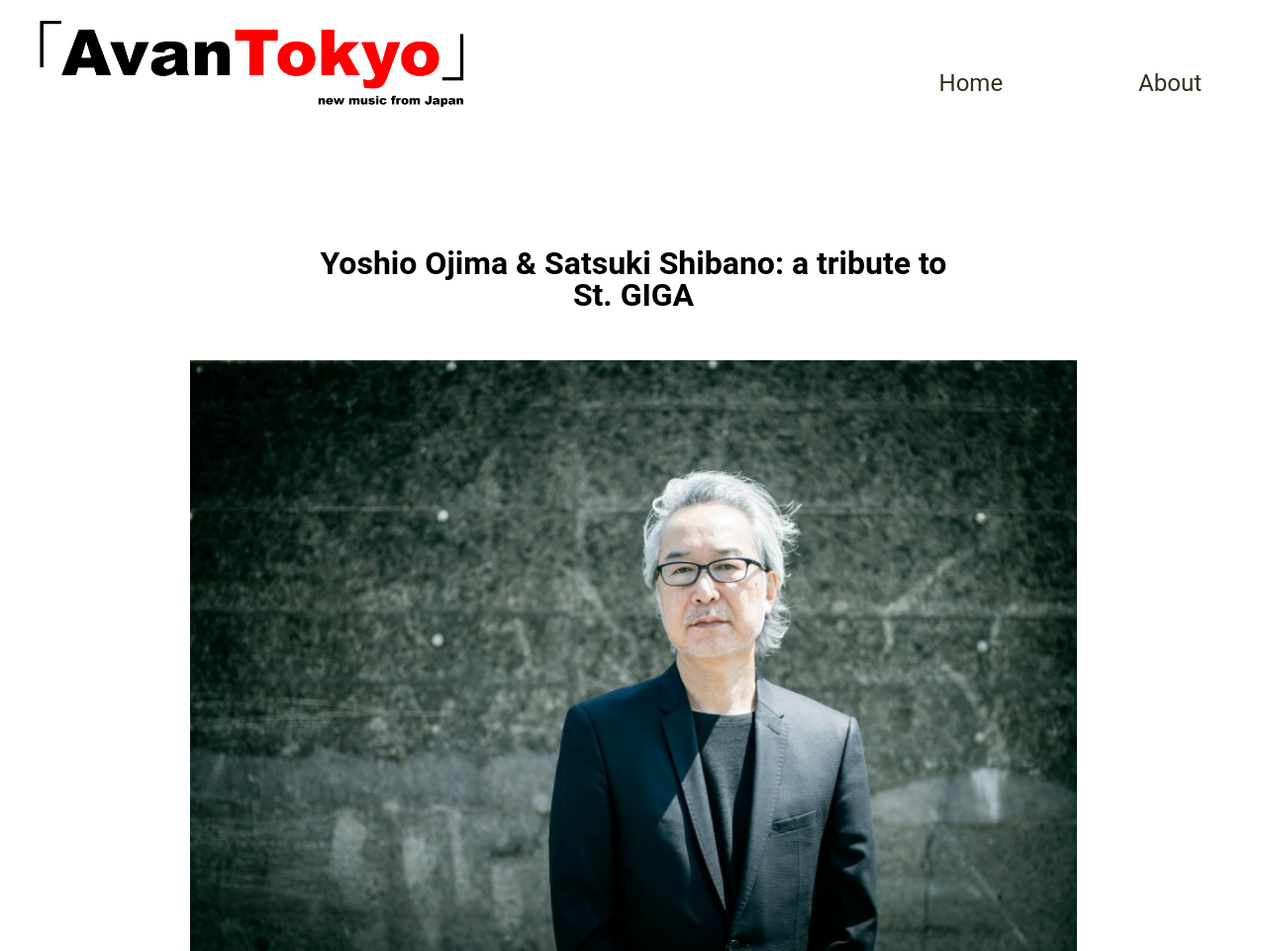
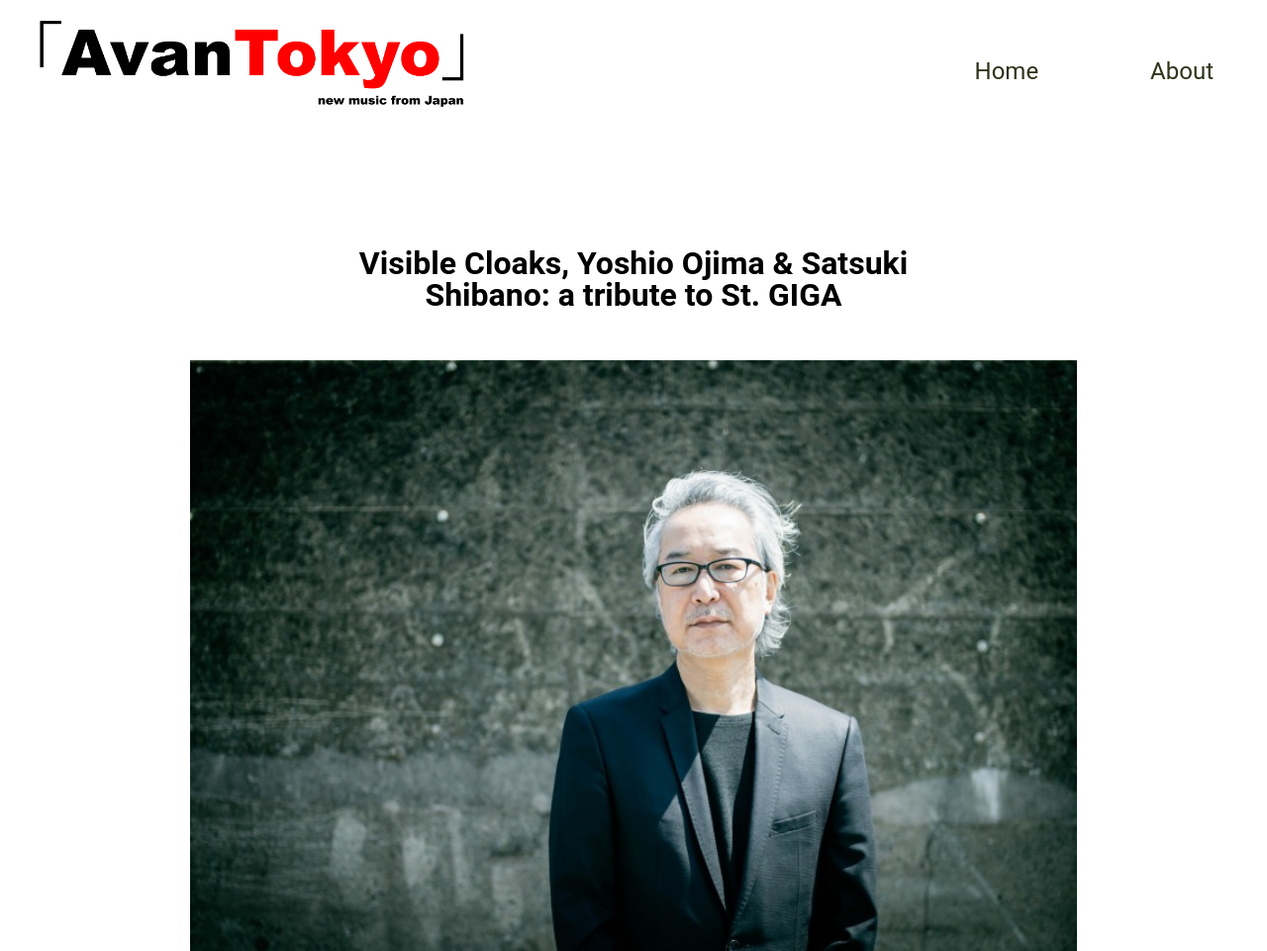
Before and after one commit to avant-tokyo/avant-tokyo.github.io, a plain HTML site: page st-giga.html in a window 1280 px wide. Shown: the top 961 px of the page at 99% size. Drawn offline with Linux system fonts and the light colour scheme.

Commit message:
update text

```diff
--- a/css/styles.css
+++ b/css/styles.css
@@ -52,7 +52,7 @@
 }
 
 .button {
-    margin: 1rem;
+    margin: 0.25rem;
     border-radius: 50%;
     color: #2D3319;
     display: inline-block;
--- a/css/styles1.css
+++ b/css/styles1.css
@@ -53,7 +53,7 @@
 }
 
 .button {
-    margin: 1rem;
+    margin: 0.25rem;
     border-radius: 50%;
     color: #2D3319;
     display: inline-block;
--- a/css/styles2.css
+++ b/css/styles2.css
@@ -53,7 +53,7 @@
 
 .button {
     border-radius: 50%;
-    margin: 1rem;
+    margin: 0.25rem;
     color: #2D3319;
     display: inline-block;
     padding: 50px 50px;
--- a/st-giga.html
+++ b/st-giga.html
@@ -27,7 +27,7 @@
 
     <!-- ***********************  MAIN CONTENT  *********************** -->
 
-    <h1>Yoshio Ojima & Satsuki Shibano: a tribute to St. GIGA</h1>
+    <h1>Visible Cloaks, Yoshio Ojima & Satsuki Shibano: a tribute to St. GIGA</h1>
     <img src="images/yoshio-ojima.jpeg" alt="Yoshio Ojima">
 
     <h3>
@@ -53,7 +53,7 @@
         </p>
         <p>
             On September 27th & 28th AvanTokyo and Public Records proudly honor this legacy and presents the first ever iteration of
-            St. GIGA anywhere outside of Japan in the form of a two-night event in the Sound Room. In close
+            St. GIGA anywhere outside of Japan in the form of a two-night event in Public Records' Sound Room. In close
             collaboration with Visible Cloaks, our team has programmed these nights to sojourn through the tones and
             textures that made St.GIGA so astounding. On both nights, Visible Cloaks is honored to welcome the two
             artists with whom they’ve collaborated on the acclaimed serenitatem record (RVNG intl.) and who were vital
```
Also changed, not shown: index.html (+1 -1 lines).
